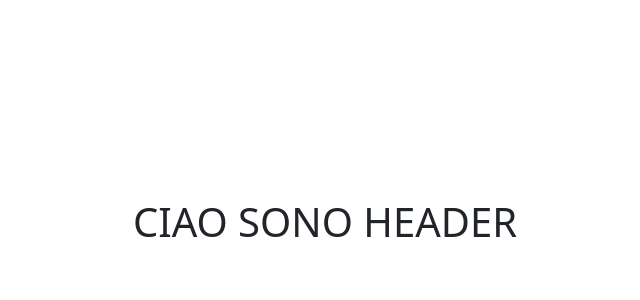
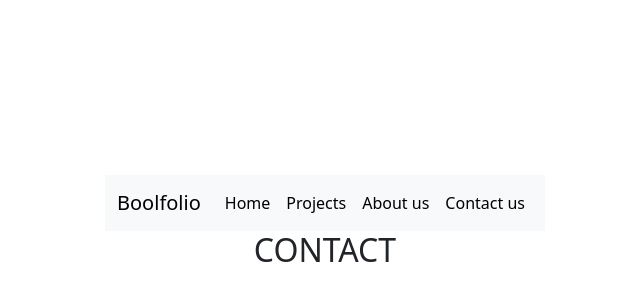
Before and after one commit to FrancescaLoria/vite-boolfolio, a Vue app: page /contact in a window 1280 px wide. Before the commit this address had no page. Shown: the part 174-474 px from the top of the page, without its empty margins (315-955 px from the left). Built offline with nearby package versions, Linux system fonts and the light colour scheme; the HTML template or start-up script is replaced by a standard one.

Commit message:
add about and contact

```diff
--- a/src/components/AppHeader.vue
+++ b/src/components/AppHeader.vue
@@ -1,13 +1,61 @@
 <script>
 export default {
   data() {
-    return {};
+    return {
+      menuItems: [
+        {
+          label: "Home",
+          routeName: "home",
+        },
+        {
+          label: "Projects",
+          routeName: "projects",
+        },
+        {
+          label: "About us",
+          routeName: "about",
+        },
+        {
+          label: "Contact us",
+          routeName: "contact",
+        },
+      ],
+    };
   },
 };
 </script>
 
 <template>
-  <h1>CIAO SONO HEADER</h1>
+  <header>
+    <nav class="navbar navbar-expand-lg bg-body-tertiary">
+      <div class="container-fluid">
+        <a class="navbar-brand" href="#">Boolfolio</a>
+        <button
+          class="navbar-toggler"
+          type="button"
+          data-bs-toggle="collapse"
+          data-bs-target="#navbarNav"
+          aria-controls="navbarNav"
+          aria-expanded="false"
+          aria-label="Toggle navigation"
+        >
+          <span class="navbar-toggler-icon"></span>
+        </button>
+        <div class="collapse navbar-collapse" id="navbarNav">
+          <ul class="navbar-nav">
+            <li class="nav-item" v-for="item in menuItems">
+              <router-link
+                :to="{ name: item.routeName }"
+                class="nav-link active"
+                aria-current="page"
+                >{{ item.label }}</router-link
+              >
+            </li>
+          </ul>
+        </div>
+      </div>
+    </nav>
+  </header>
 </template>
 
 <style lang="scss" scoped></style>
--- /dev/null
+++ b/src/pages/AboutPage.vue
@@ -0,0 +1,11 @@
+<script>
+export default {
+  name: "AboutPage",
+};
+</script>
+
+<template>
+  <h2>ABOUT</h2>
+</template>
+
+<style lang="scss" scoped></style>
--- /dev/null
+++ b/src/pages/ContactPage.vue
@@ -0,0 +1,11 @@
+<script>
+export default {
+  name: "ContactPage",
+};
+</script>
+
+<template>
+  <h2>CONTACT</h2>
+</template>
+
+<style lang="scss" scoped></style>
--- a/src/router.js
+++ b/src/router.js
@@ -1,6 +1,8 @@
 import { createRouter, createWebHistory } from "vue-router";
 import HomePage from "./pages/HomePage.vue";
 import ProjectsPage from "./pages/ProjectsPage.vue";
+import AboutPage from "./pages/AboutPage.vue";
+import ContactPage from "./pages/ContactPage.vue";
 
 const router = createRouter({
   history: createWebHistory(),
@@ -15,6 +17,16 @@
       name: "projects",
       component: ProjectsPage,
     },
+    {
+      path: "/about",
+      name: "about",
+      component: AboutPage,
+    },
+    {
+      path: "/contact",
+      name: "contact",
+      component: ContactPage,
+    },
   ],
 });
 
```
